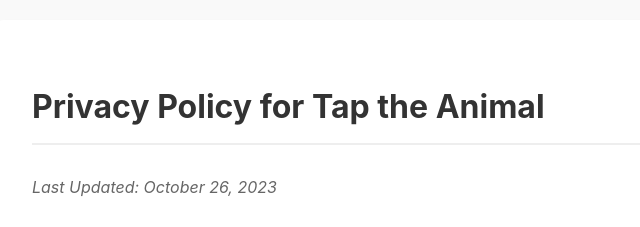
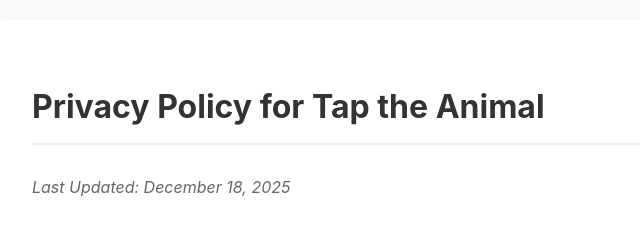
Before and after one commit to corearcstudio/corearcstudio, a plain HTML site: page animaltapprivacypolicy.html in a window 1280 px wide. Shown: the top 227 px of the page, 248-888 px from the left. Drawn offline with Linux system fonts and the light colour scheme.

Commit message:
Update animaltapprivacypolicy.html

```diff
--- a/animaltapprivacypolicy.html
+++ b/animaltapprivacypolicy.html
@@ -45,7 +45,7 @@
 <body>
     <div class="container">
         <h1>Privacy Policy for Tap the Animal</h1>
-        <p class="date">Last Updated: October 26, 2023</p>
+        <p class="date">Last Updated: December 18, 2025</p>
 
         <h2>1. Introduction</h2>
         <p>We believe that privacy is a fundamental human right. <strong>Tap the Animal</strong> ("the App") is designed to be a safe, educational, and fun environment for users of all ages, especially children. We do not collect, store, or share any personally identifiable information (PII).</p>
```
